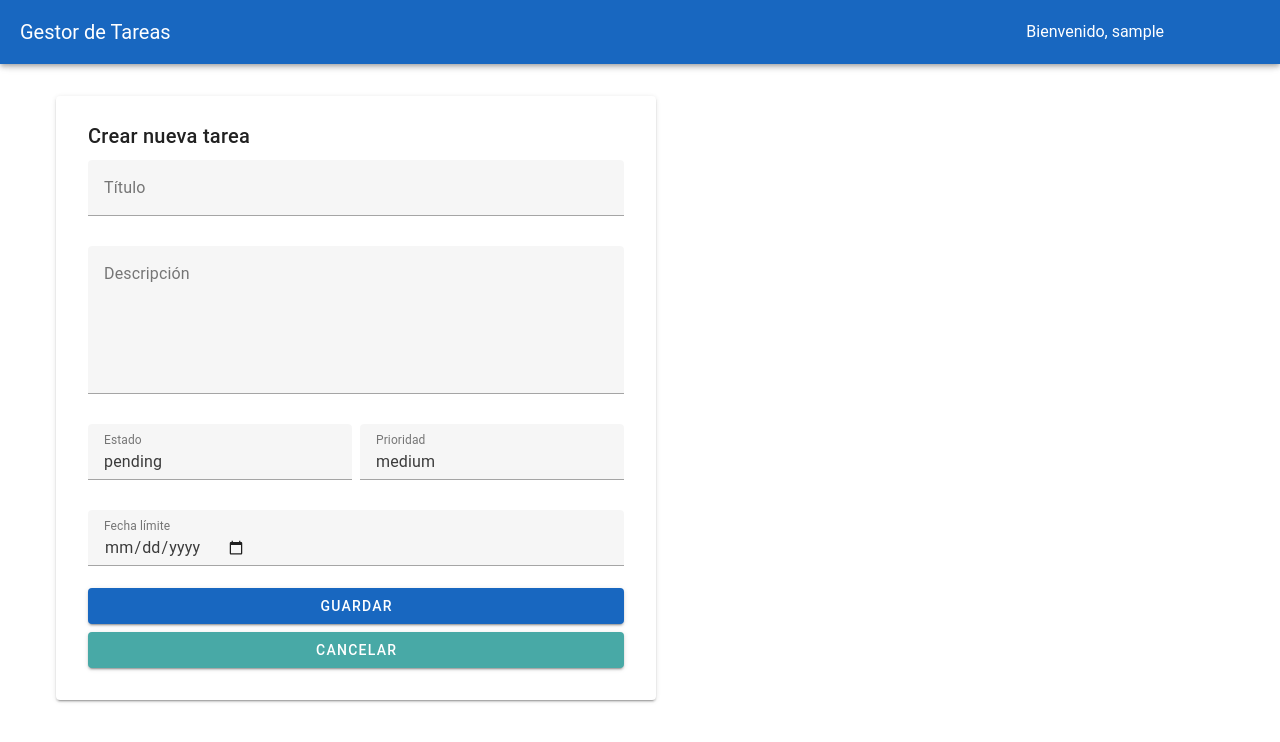
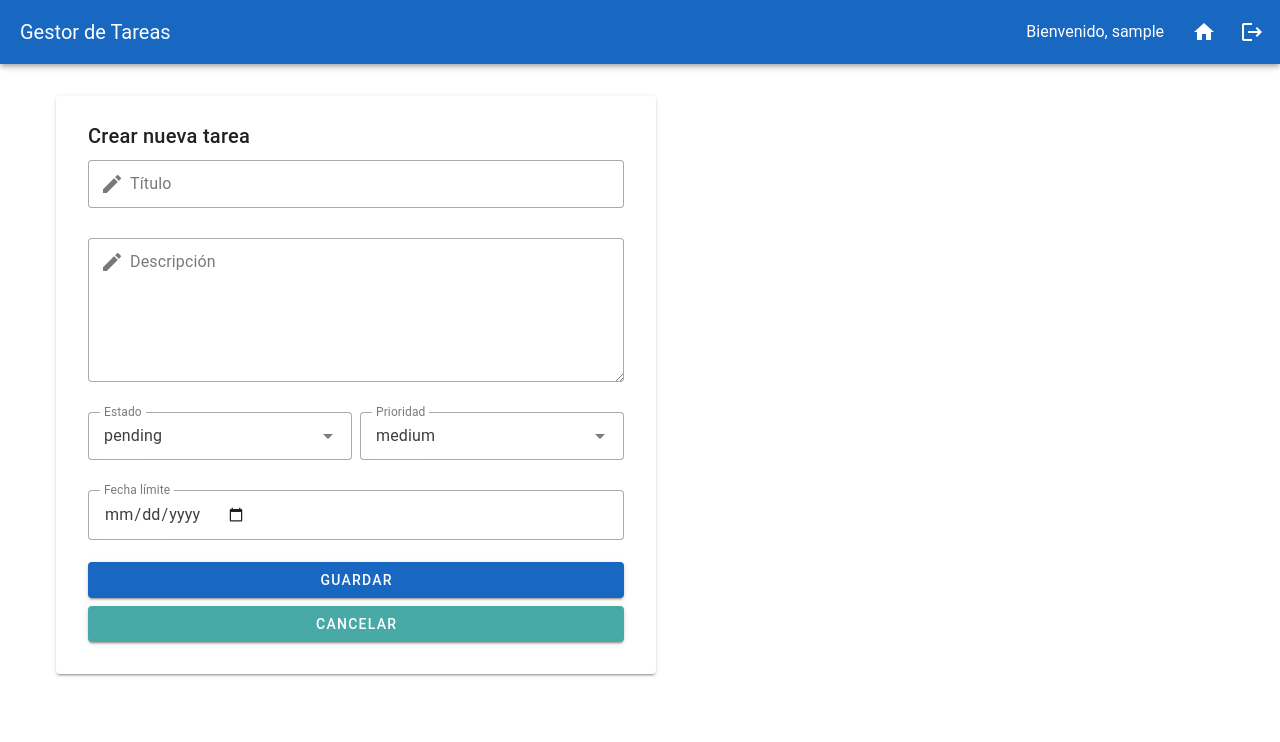
Before and after one commit to Abrany25/task-manager, a Vue app in the folder frontend/frontend/: page /new in a window 1280 px wide. Shown: the top 742 px of the page. Built offline with nearby package versions, Linux system fonts and the light colour scheme; sample sign-in values are in the browser's storage.

Commit message:
feat(UI): Varias mejoras en la UI

```diff
--- a/frontend/frontend/src/components/BaseLayout.vue
+++ b/frontend/frontend/src/components/BaseLayout.vue
@@ -21,7 +21,9 @@
 
     <v-main>
       <v-container fluid class="pa-4">
-        <router-view />
+        <transition name="fade" mode="out-in">
+          <router-view />
+        </transition>
       </v-container>
     </v-main>
   </v-app>
--- a/frontend/frontend/src/components/TaskForm.vue
+++ b/frontend/frontend/src/components/TaskForm.vue
@@ -6,23 +6,38 @@
         <v-form @submit.prevent="handleSubmit" ref="formRef" v-model="valid">
           <v-row dense>
             <v-col cols="12">
-              <v-text-field label="Título" v-model="title" required />
+              <v-text-field
+                label="Título"
+                prepend-inner-icon="mdi-pencil"
+                density="comfortable"
+                variant="outlined"
+                v-model="title"
+                required
+              />
+            </v-col>
+            <v-col cols="12">
+              <v-textarea
+                label="Descripción"
+                prepend-inner-icon="mdi-pencil"
+                density="comfortable"
+                variant="outlined"
+                v-model="description"
+              />
+            </v-col>
+
+            <v-col cols="12" sm="6">
+              <v-select label="Estado" :items="['pending','in_progress','completed']" v-model="status" required density="comfortable"
+                variant="outlined"/>
+            </v-col>
+
+            <v-col cols="12" sm="6">
+              <v-select label="Prioridad" :items="['low','medium','high']" v-model="priority" required density="comfortable"
+                variant="outlined"/>
             </v-col>
 
             <v-col cols="12">
-              <v-textarea label="Descripción" v-model="description" auto-grow />
-            </v-col>
-
-            <v-col cols="12" sm="6">
-              <v-select label="Estado" :items="['pending','in_progress','completed']" v-model="status" required />
-            </v-col>
-
-            <v-col cols="12" sm="6">
-              <v-select label="Prioridad" :items="['low','medium','high']" v-model="priority" required />
-            </v-col>
-
-            <v-col cols="12">
-              <v-text-field label="Fecha límite" v-model="dueDate" type="date" required />
+              <v-text-field label="Fecha límite" v-model="dueDate" type="date" required density="comfortable"
+                variant="outlined"/>
             </v-col>
           </v-row>
 
--- a/frontend/frontend/src/components/TaskList.vue
+++ b/frontend/frontend/src/components/TaskList.vue
@@ -34,20 +34,30 @@
 
     <v-row dense>
       <v-col cols="12" md="6" lg="4" v-for="task in tasks" :key="task.id">
-        <v-card>
-          <v-card-title class="text-h6">{{ task.title }}</v-card-title>
-          <v-card-subtitle class="text-caption">
-            {{ task.status }} | Prioridad: {{ task.priority }}
-          </v-card-subtitle>
+        <v-card class="elevation-3" rounded="xl">
+          <v-card-item>
+            <div class="d-flex justify-space-between align-center">
+              <div>
+                <h3 class="text-subtitle-1 font-weight-bold">{{ task.title }}</h3>
+                <div class="text-caption text-grey-darken-1">
+                  {{ task.status }} • Prioridad: {{ task.priority }}
+                </div>
+              </div>
+              <v-btn icon color="primary" @click="$router.push(`/task/${task.id}`)">
+                <v-icon>mdi-pencil</v-icon>
+              </v-btn>
+            </div>
+          </v-card-item>
           <v-card-text>{{ task.description }}</v-card-text>
-          <v-card-actions>
-            <v-btn text color="primary" @click="$router.push(`/task/${task.id}`)">Editar</v-btn>
-            <v-spacer />
-            <span class="text-caption">Vence: {{ task.due_date }}</span>
+          <v-card-actions class="justify-end">
+            <v-chip color="deep-purple-lighten-3" text-color="white" size="small">
+              Vence: {{ task.due_date }}
+            </v-chip>
           </v-card-actions>
         </v-card>
       </v-col>
-</v-row>
+    </v-row>
+
 
   </v-container>
 </template>
--- a/frontend/frontend/src/plugins/vuetify.ts
+++ b/frontend/frontend/src/plugins/vuetify.ts
@@ -2,10 +2,30 @@ import 'vuetify/styles/main.css'
 import { createVuetify } from 'vuetify'
 import * as components from 'vuetify/components'
 import * as directives from 'vuetify/directives'
+import '@mdi/font/css/materialdesignicons.css'
 
 const vuetify = createVuetify({
   components,
   directives,
 })
 
-export default vuetify
+const customTheme = {
+  dark: false,
+  colors: {
+    primary: '#4A148C',
+    secondary: '#7C4DFF',
+    background: '#f9f9f9',
+    surface: '#ffffff',
+    error: '#EF5350',
+    success: '#66BB6A'
+  }
+}
+
+export default vuetify; createVuetify({
+  theme: {
+    defaultTheme: 'customTheme',
+    themes: {
+      customTheme
+    }
+  }
+})
--- a/frontend/frontend/src/views/HomeView.vue
+++ b/frontend/frontend/src/views/HomeView.vue
@@ -2,13 +2,22 @@
 <template>
   <v-row class="mb-4">
     <v-col cols="12" sm="4">
-      <v-btn color="primary" block @click="$router.push('/new')">Nueva tarea</v-btn>
+      <v-btn color="primary" block class="mb-2" size="large" @click="$router.push('/new')">
+        <v-icon start>mdi-plus</v-icon>
+          Crear nueva tarea
+      </v-btn>
     </v-col>
     <v-col cols="12" sm="4">
-      <v-btn color="secondary" block @click="$router.push('/dashboard')">Dashboard</v-btn>
+      <v-btn color="secondary" block class="mb-4" size="large" @click="$router.push('/dashboard')">
+        <v-icon start>mdi-chart-box</v-icon>
+          Ver dashboard
+      </v-btn>
     </v-col>
     <v-col cols="12" sm="4">
-      <v-btn color="error" @click="logout, $router.push('/login')">Cerrar sesión</v-btn>
+      <v-btn color="error" block class="mb-4" size="large" @click="logout">
+        <v-icon start>mdi-logout</v-icon>
+          Cerrar sesión
+      </v-btn>
     </v-col>
   </v-row>
 
--- a/frontend/frontend/src/views/LoginView.vue
+++ b/frontend/frontend/src/views/LoginView.vue
@@ -4,11 +4,11 @@
       <v-card-title class="text-h6">Iniciar Sesión</v-card-title>
       <v-card-text>
         <v-form @submit.prevent="handleLogin">
-          <v-text-field v-model="username" label="Usuario" required />
-          <v-text-field v-model="password" label="Contraseña" type="password" required />
-          <v-btn type="submit" color="primary" :loading="loading" block>Entrar</v-btn>
-          <v-btn text @click="$router.push('/register')">¿No tienes cuenta? Regístrate</v-btn>
-          <v-alert v-if="error" type="error" class="mt-3">{{ error }}</v-alert>
+          <v-text-field v-model="username" label="Usuario" required density="comfortable" variant="outlined"/>
+          <v-text-field v-model="password" label="Contraseña" type="password" required density="comfortable" variant="outlined"/>
+          <v-btn type="submit" color="primary" :loading="loading" block>Entrar</v-btn><br>
+          <v-btn color="secondary" @click="$router.push('/register')">¿No tienes cuenta? Regístrate</v-btn>
+          <v-expand-transition><v-alert v-if="error" type="error" class="mt-3">{{ error }}</v-alert></v-expand-transition>
         </v-form>
       </v-card-text>
     </v-card>
--- a/frontend/frontend/src/views/TaskDetail.vue
+++ b/frontend/frontend/src/views/TaskDetail.vue
@@ -4,19 +4,42 @@
       <v-card-title>Editar Tarea</v-card-title>
       <v-card-text>
         <v-form @submit.prevent="handleSave" ref="formRef" v-model="valid">
-          <v-text-field label="Título" v-model="task.title" required />
-          <v-textarea label="Descripción" v-model="task.description" />
+          <v-text-field
+                label="Título"
+                prepend-inner-icon="mdi-pencil"
+                density="comfortable"
+                variant="outlined"
+                v-model="task.title"
+                required
+              />
+          <v-textarea
+                label="Descripción"
+                prepend-inner-icon="mdi-pencil"
+                density="comfortable"
+                variant="outlined"
+                v-model="task.description"
+              />
           <v-select
             label="Estado"
             v-model="task.status"
             :items="['pending', 'in_progress', 'completed']"
+            density="comfortable"
+            variant="outlined"
           />
           <v-select
             label="Prioridad"
             v-model="task.priority"
             :items="['low', 'medium', 'high']"
+            density="comfortable"
+            variant="outlined"
           />
-          <v-text-field label="Fecha de vencimiento" v-model="task.due_date" type="date" />
+          <v-text-field
+            label="Fecha de vencimiento"
+            v-model="task.due_date"
+            type="date"
+            density="comfortable"
+            variant="outlined"
+          />
 
           <v-btn type="submit" color="primary" class="mt-3" :loading="loading">Guardar</v-btn>
           <v-btn color="error" class="mt-3 ml-2" @click="handleDelete">Eliminar</v-btn>
```
